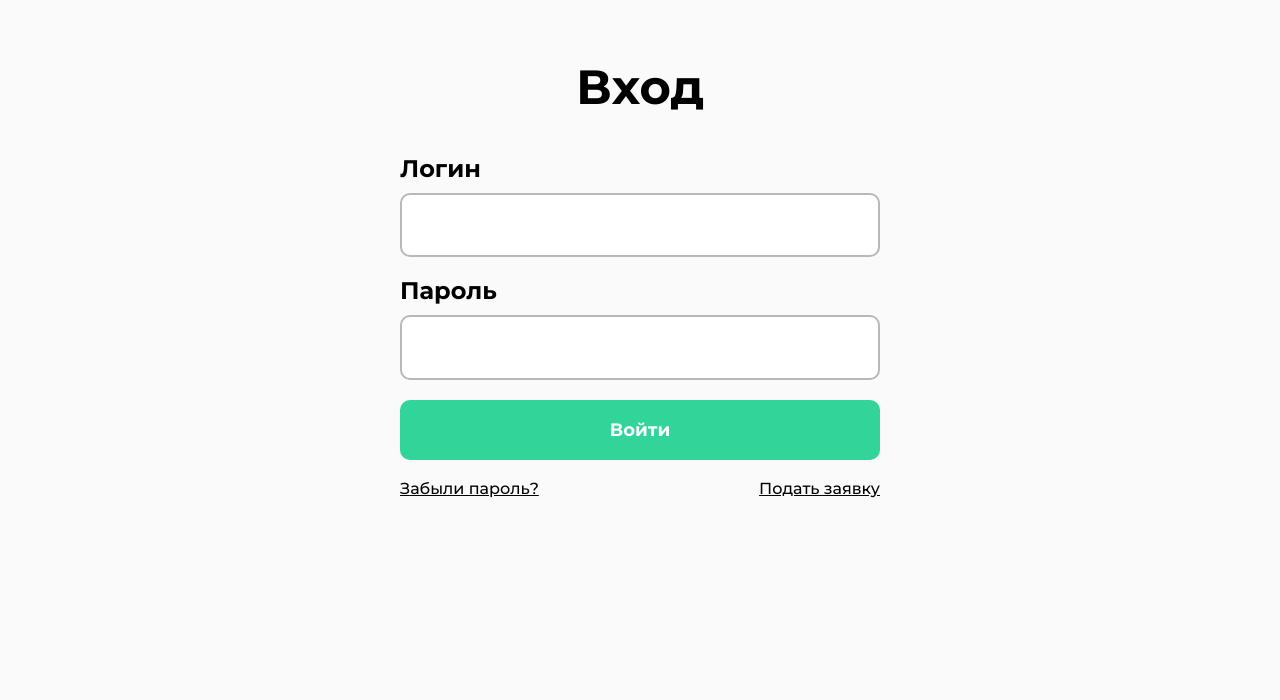
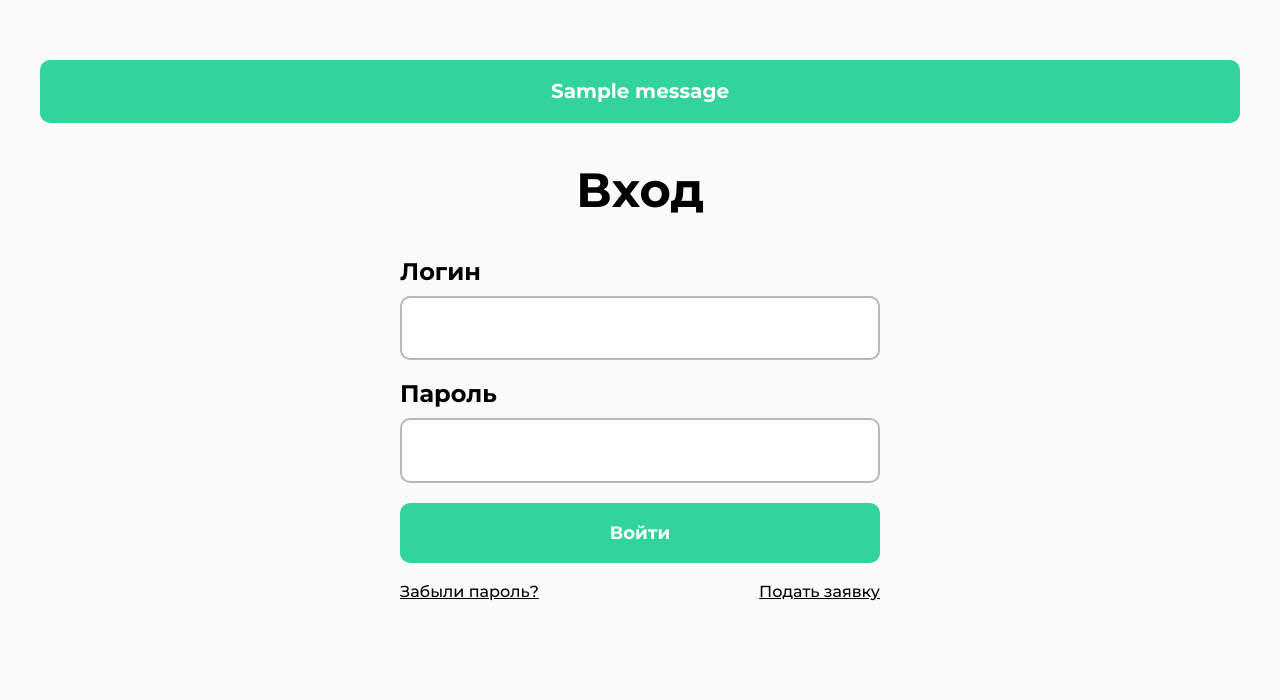
Before and after one commit to Alexzhiliuk/ladutsko, a Django app: page /accounts/login/ in a window 1280 px wide. Shown: the part 100-800 px from the top of the page. Run offline with Django 4.2, Linux system fonts and the light colour scheme; one stand-in notice (Sample message) is shown.

Commit message:
create messages

```diff
--- a/static/css/main.css
+++ b/static/css/main.css
@@ -261,3 +261,31 @@ button.submit {
 	font-size: 24px;
 	font-weight: 700;
 }
+
+.messages {
+    width: 100%;
+    display: flex;
+    flex-direction: column;
+    gap: 10px;
+}
+
+.message {
+    width: 100%;
+    padding: 20px;
+    display: flex;
+    align-items: center;
+    justify-content: center;
+    font-size: 20px;
+    font-weight: 700;
+    border-radius: 10px;
+}
+
+.message.error {
+    background: #F27272;
+    color: white;
+}
+
+.message.success {
+    background: var(--green);
+    color: white;
+}
--- a/templates/base.html
+++ b/templates/base.html
@@ -28,6 +28,16 @@
 
 	<main class="main">
 		<div class="container">
+			{% if messages %}
+				<div class="messages" style="margin-bottom: 40px">
+				  {% for message in messages %}
+				  <div class="message {{ message.tags }}">
+					  {{ message|safe }}
+<!--					  <i class="fas fa-times cross"></i>-->
+				  </div>
+				  {% endfor %}
+				</div>
+				{% endif %}
 		    {% block content %}{% endblock %}
 		</div>
 	</main>
```
